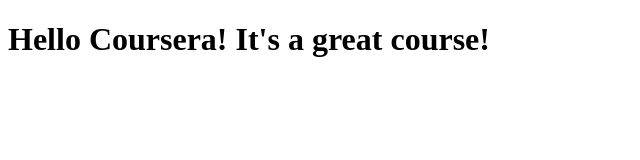
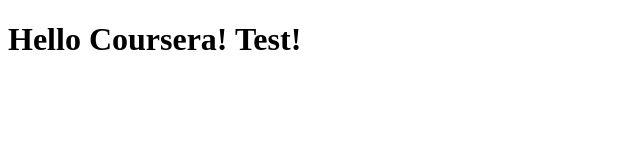
Before and after one commit to echua3/coursera-HTML, a plain HTML site: page site/index.html in a window 1280 px wide. Shown: the whole page, without its empty margins (0-640 px from the left). Drawn offline with Linux system fonts and the light colour scheme.

Commit message:
My first page.

```diff
--- a/site/index.html
+++ b/site/index.html
@@ -4,6 +4,6 @@
 	<title>Hello Coursera!</title>
 </head>
 <body>
-<h1>Hello Coursera! It's a great course!</h1>
+<h1>Hello Coursera! Test! </h1>
 </body>
 </html>
```
